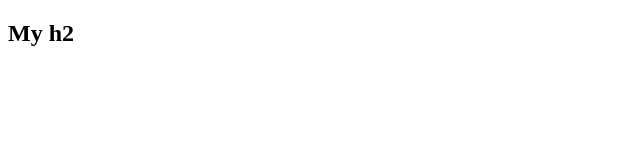
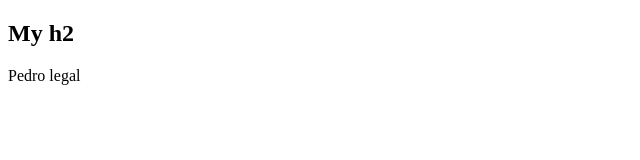
Before and after one commit to Phenrique1628/atividade-3, a plain HTML site: page index.html in a window 1280 px wide. Shown: the full height of the page, 0-640 px from the left. Drawn offline with Linux system fonts and the light colour scheme.

Commit message:
update index.html
new p no index

```diff
--- a/index.html
+++ b/index.html
@@ -7,5 +7,7 @@
 </head>
 <body>
     <h2>My h2</h2>
+
+    <p>Pedro legal</p>
 </body>
 </html>
```
